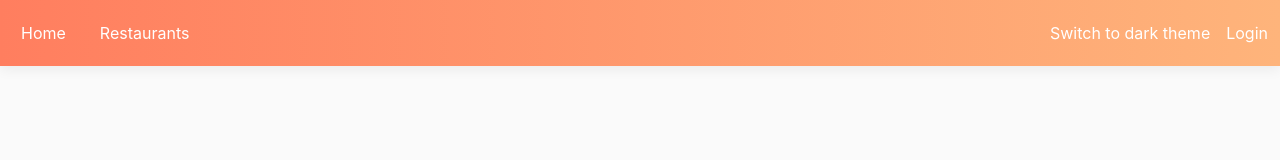
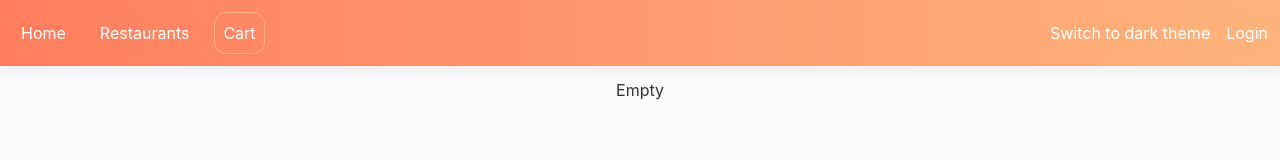
Before and after one commit to orlovse/food-order, a React (Vite) app: page /cart in a window 1280 px wide. Shown: the top 160 px of the page. Built offline with nearby package versions, Linux system fonts and the light colour scheme.

Commit message:
Add CartPage

```diff
--- a/src/App.jsx
+++ b/src/App.jsx
@@ -7,6 +7,7 @@ import { ThemeContextProvider } from './context/Theme/ThemeContextProvider';
 import { BrowserRouter, Route, Routes } from 'react-router';
 import { RestaurantsPage } from './pages/Restaurants/RestaurantsPage';
 import { Restaurant } from '@components/Restaurant/Restaurant';
+import { CartPage } from './pages/CartPage/CartPage';
 
 export const App = () => {
   return (
@@ -30,6 +31,11 @@ export const App = () => {
                   element={<Restaurant/>}
                 ></Route>
               </Route>
+
+              <Route
+                path='/cart'
+                element={<CartPage/>}
+              />
             </Routes>
           </Layout>
           </BrowserRouter>
--- a/src/components/Restaurant/Restaurant.jsx
+++ b/src/components/Restaurant/Restaurant.jsx
@@ -7,6 +7,7 @@ import { Reviews } from '@components/Reviews/Reviews';
 import { AuthContext } from '../../context/Auth';
 import { selectRestaurantById } from '@store/Restaurants/restaurantsSlice';
 import styles from './Restaurant.module.css';
+import { Cart } from '@components/Cart/Cart';
 
 export const Restaurant = () => {
   const { isAuthorized } = useContext(AuthContext);
@@ -15,6 +16,7 @@ export const Restaurant = () => {
   const { name, menu, reviews } = useSelector((state) => selectRestaurantById(state, restaurantId));
 
   return (
+    <>
       <div className={styles.container}>
         <h2>{name}</h2>
 
@@ -30,5 +32,8 @@ export const Restaurant = () => {
           </div>
         )}
      </div>
+
+     <Cart/>
+    </>
   );
 };
--- a/src/layout/Header/Header.jsx
+++ b/src/layout/Header/Header.jsx
@@ -6,8 +6,9 @@ import styles from './Header.module.css';
 
 export const Header = () => {
   const navLinks = [
-    { id: 1, text: 'Home', link: '/'},
-    { id: 2, text: 'Restaurants', link: '/restaurants'},
+    { id: 1, text: 'Home', link: '/' },
+    { id: 2, text: 'Restaurants', link: '/restaurants' },
+    { id: 3, text: 'Cart', link: '/cart' }
   ];
 
     const getLinkClass = ({ isActive }) => {
--- /dev/null
+++ b/src/pages/CartPage/CartPage.jsx
@@ -0,0 +1,15 @@
+import { useSelector } from 'react-redux';
+import { selectsTotalItems } from '@store/Cart/cartSlice';
+import { Cart } from '@components/Cart/Cart';
+import styles from './CartPage.module.css';
+
+export const CartPage = () => {
+    const total = useSelector(selectsTotalItems);
+
+    return (
+        <div className={styles.container}>
+            {total === 0 && <div>Empty</div>}
+            <Cart />
+        </div>
+    );
+};
--- /dev/null
+++ b/src/pages/CartPage/CartPage.module.css
@@ -0,0 +1,5 @@
+.container {
+    display: flex;
+    align-items: center;
+    justify-content: center;
+}
--- a/src/pages/Restaurants/RestaurantsPage.jsx
+++ b/src/pages/Restaurants/RestaurantsPage.jsx
@@ -3,7 +3,6 @@ import { useSelector } from 'react-redux';
 import { selectRestaurantsIds } from '@store/Restaurants/restaurantsSlice';
 import { TabNavigation } from '@components/TabNavigation/TabNavigation';
 import styles from './RestaurantsPage.module.css';
-import { Cart } from '../../components/Cart/Cart';
 
 export const RestaurantsPage = () => {
   const restaurantsIds = useSelector(selectRestaurantsIds);
@@ -13,8 +12,6 @@ export const RestaurantsPage = () => {
       <TabNavigation tabs={restaurantsIds} />
 
       <Outlet/>
-
-      <Cart/>
     </div>
   );
 };
--- a/src/store/Cart/cartSlice.js
+++ b/src/store/Cart/cartSlice.js
@@ -24,9 +24,10 @@ export const cartSlice = createSlice({
   },
   selectors: {
     selectCartItems: (state) => state,
+    selectsTotalItems: (state) => Object.keys(state).length,
     selectCountById: (state, id) => state[id] || 0
   }
 });
 
 export const { addItem, removeItem, clear } = cartSlice.actions;
-export const { selectCountById, selectCartItems } = cartSlice.selectors;
+export const { selectCountById, selectsTotalItems, selectCartItems } = cartSlice.selectors;
```
Lines whose indentation alone changed are shown as unchanged.
